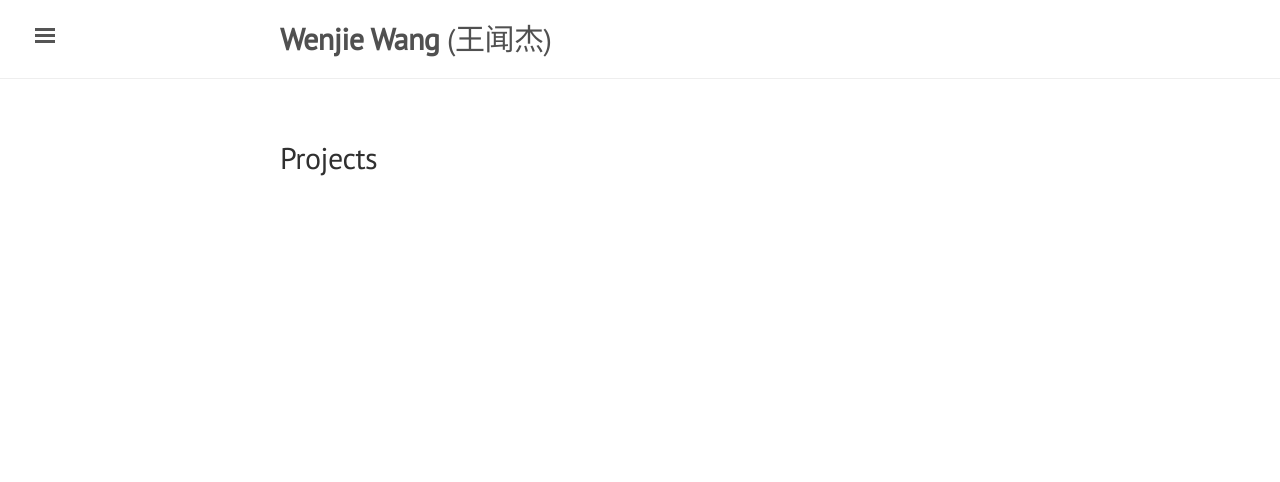
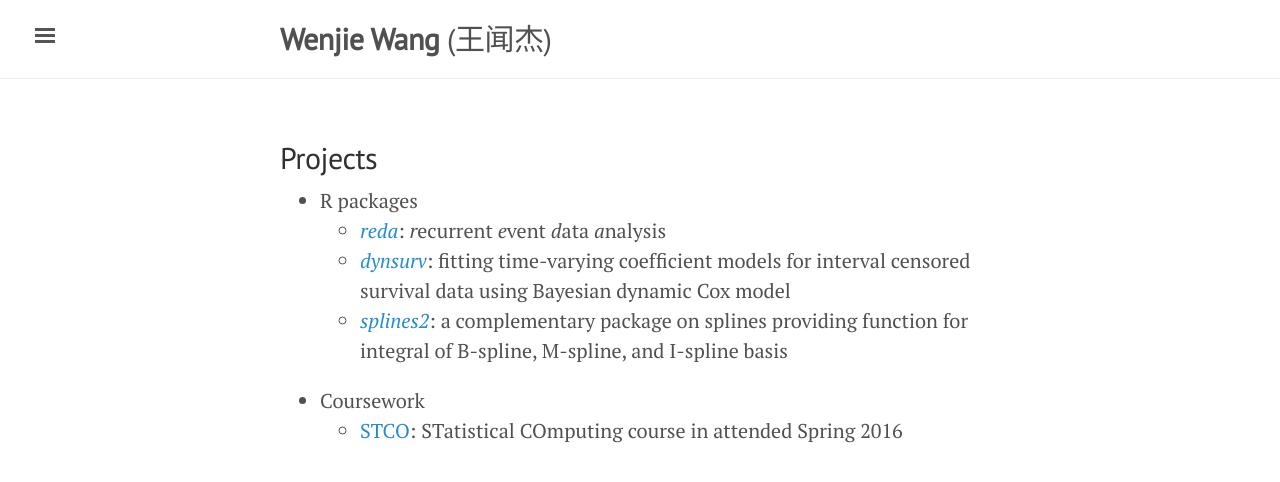
Before and after one commit to LiYanStat/wenjie2wang.github.io, a Jekyll site: the page built from projects.md, in a window 1280 px wide. Shown: the top 482 px of the page. Built offline with Jekyll 4.4.1, drawn with Linux system fonts in a browser that asks for light colours.

Commit message:
initial project page added

```diff
--- a/projects.md
+++ b/projects.md
@@ -2,3 +2,18 @@
 layout: page
 title: Projects
 ---
+
++ R packages
+    + [*reda*](https://github.com/wenjie2wang/reda): *r*ecurrent *e*vent *d*ata
+      *a*nalysis
+    + [*dynsurv*](https://github.com/wenjie2wang/dynsurv): fitting time-varying
+    coefficient models for interval censored survival data using Bayesian
+    dynamic Cox model
+    + [*splines2*](https://github.com/wenjie2wang/splines2): a complementary
+      package on splines providing function for integral of B-spline, M-spline,
+      and I-spline basis
+
+
++ Coursework
+    + <a href="{{site.baseurl}}/stco">STCO</a>:
+    STatistical COmputing course in attended Spring 2016
```
Also changed, not shown: vitae.md (deleted, +0 -4 lines).
